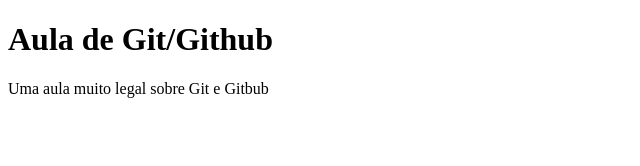
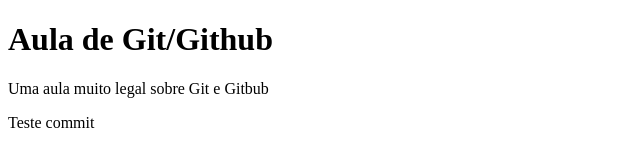
Before and after one commit to kauapripra/AulaInfo21b, a plain HTML site: page index.html in a window 1280 px wide. Shown: the whole page, without its empty margins (0-640 px from the left). Drawn offline with Linux system fonts and the light colour scheme.

Commit message:
Alterei a pagina inicial

```diff
--- a/index.html
+++ b/index.html
@@ -8,5 +8,6 @@
 <body>
     <h1>Aula de Git/Github</h1>
     <p>Uma aula muito legal sobre Git e Gitbub</p>
+    <p>Teste commit</p>
 </body>
 </html>
```
